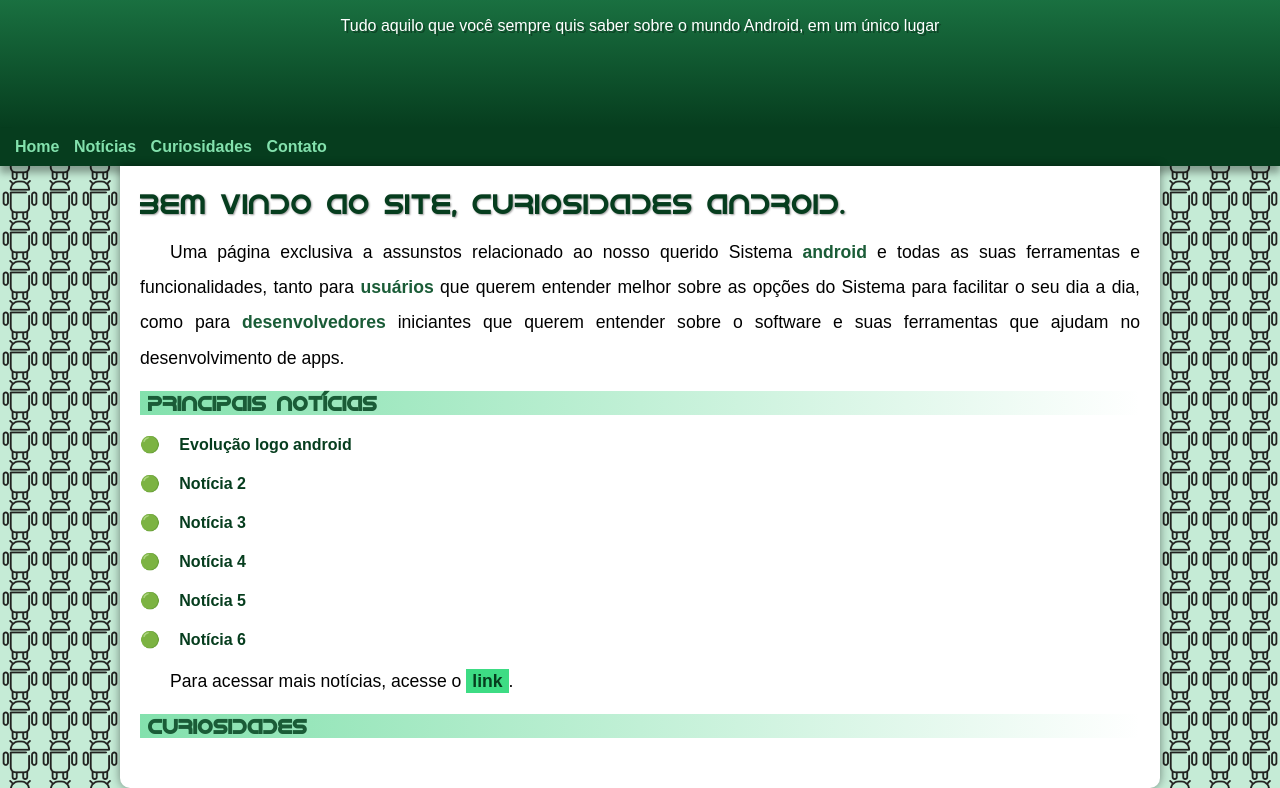
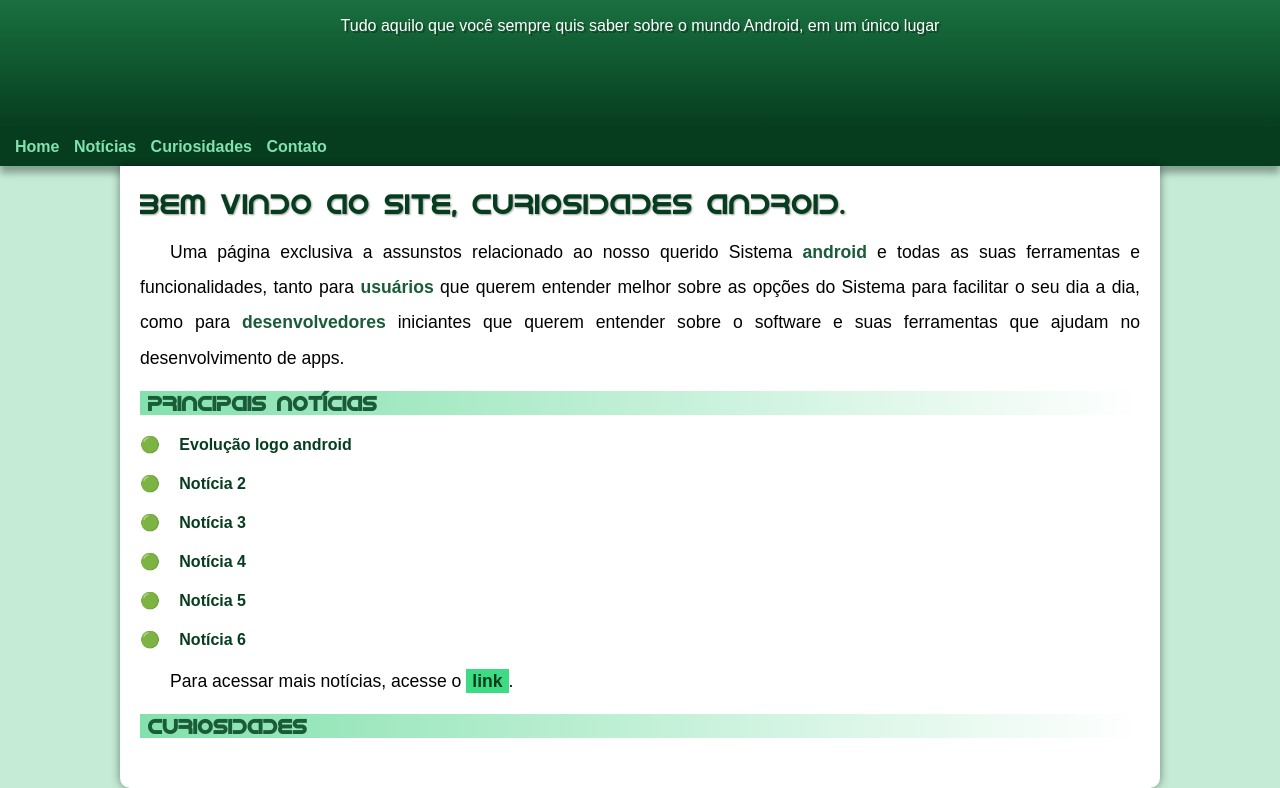
Before and after one commit to ODCS1/projeto-android, a plain HTML site: page index.html in a window 1280 px wide. Shown: the part 140-928 px from the top of the page. Drawn offline with Linux system fonts and the light colour scheme.

Commit message:
Update body background

```diff
--- a/style.css
+++ b/style.css
@@ -28,8 +28,6 @@
 body{
     height: 98vh;
     background-color: var(--cor0);
-    background-image: url('imagens/robo-fundo.png');
-    background-size: 40px;
     font-family: var(--fonte-padrao);
 }
 
```
